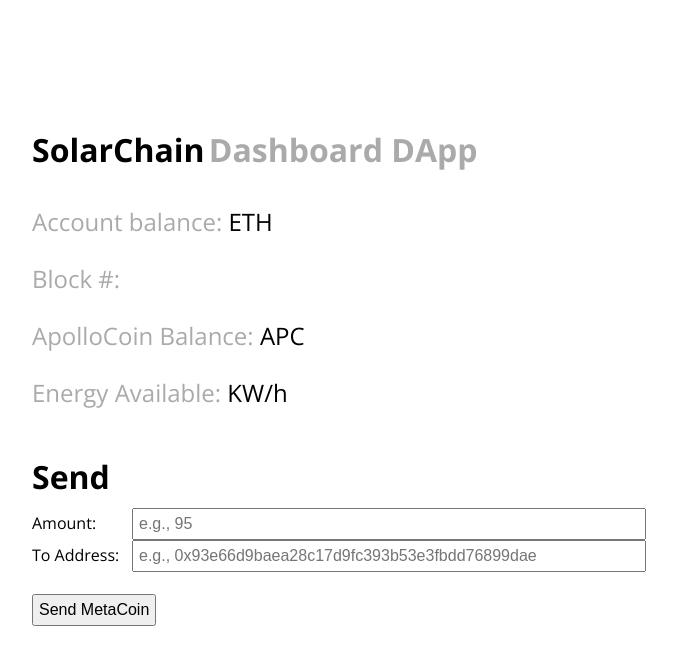
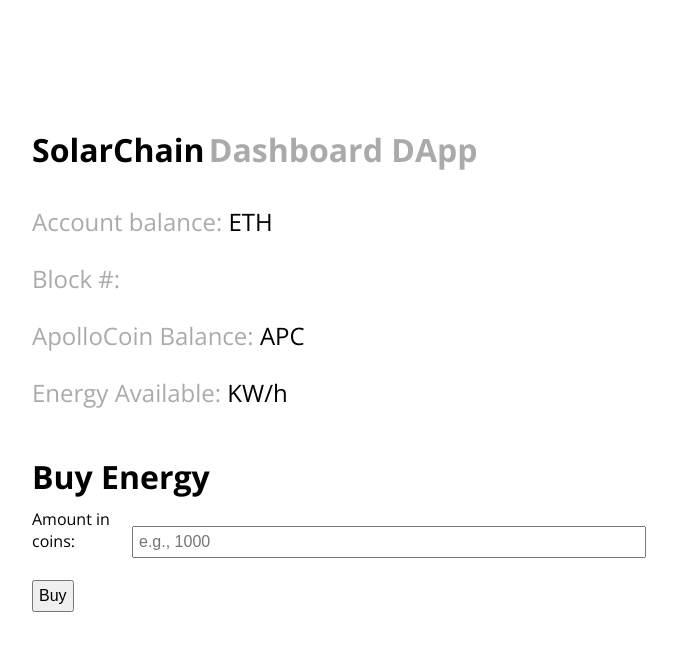
Before and after one commit to tomconte/SolarChainHack, a plain HTML site: page app/index.html in a window 1280 px wide. Shown: the whole page, without its empty margins (288-965 px from the left). Drawn offline with nearby package versions, Linux system fonts and the light colour scheme; files that its build step writes are made by us from their sources; files whose address does not match are found by name.

Commit message:
Buy Energy form

```diff
--- a/app/index.html
+++ b/app/index.html
@@ -15,10 +15,9 @@
   <h3>Energy Available: <span class="black"><span id="energy"></span> KW/h</span></h3>
 
   <br>
-  <h1>Send</h1>
-  <br><label for="amount">Amount:</label><input type="text" id="amount" placeholder="e.g., 95"></input>
-  <br><label for="receiver">To Address:</label><input type="text" id="receiver" placeholder="e.g., 0x93e66d9baea28c17d9fc393b53e3fbdd76899dae"></input>
-  <br><br><button id="send" onclick="sendCoin()">Send MetaCoin</button>
+  <h1>Buy Energy</h1>
+  <br><label for="amount">Amount in coins:</label><input type="text" id="amount" placeholder="e.g., 1000"></input>
+  <br><br><button id="buy" onclick="buyEnergy()">Buy</button>
   <br><br>
   <span id="status"></span>
 </body>
--- a/app/javascripts/app.js
+++ b/app/javascripts/app.js
@@ -36,15 +36,14 @@ function refreshBalance() {
 
 };
 
-function sendCoin() {
-  var meta = MetaCoin.deployed();
+function buyEnergy() {
+  var contract = SolarChain.deployed();
 
   var amount = parseInt(document.getElementById("amount").value);
-  var receiver = document.getElementById("receiver").value;
 
   setStatus("Initiating transaction... (please wait)");
 
-  meta.sendCoin(receiver, amount, {from: account}).then(function() {
+  contract.buyEnergy(amount, {from: account}).then(function() {
     setStatus("Transaction complete!");
     refreshBalance();
   }).catch(function(e) {
```
